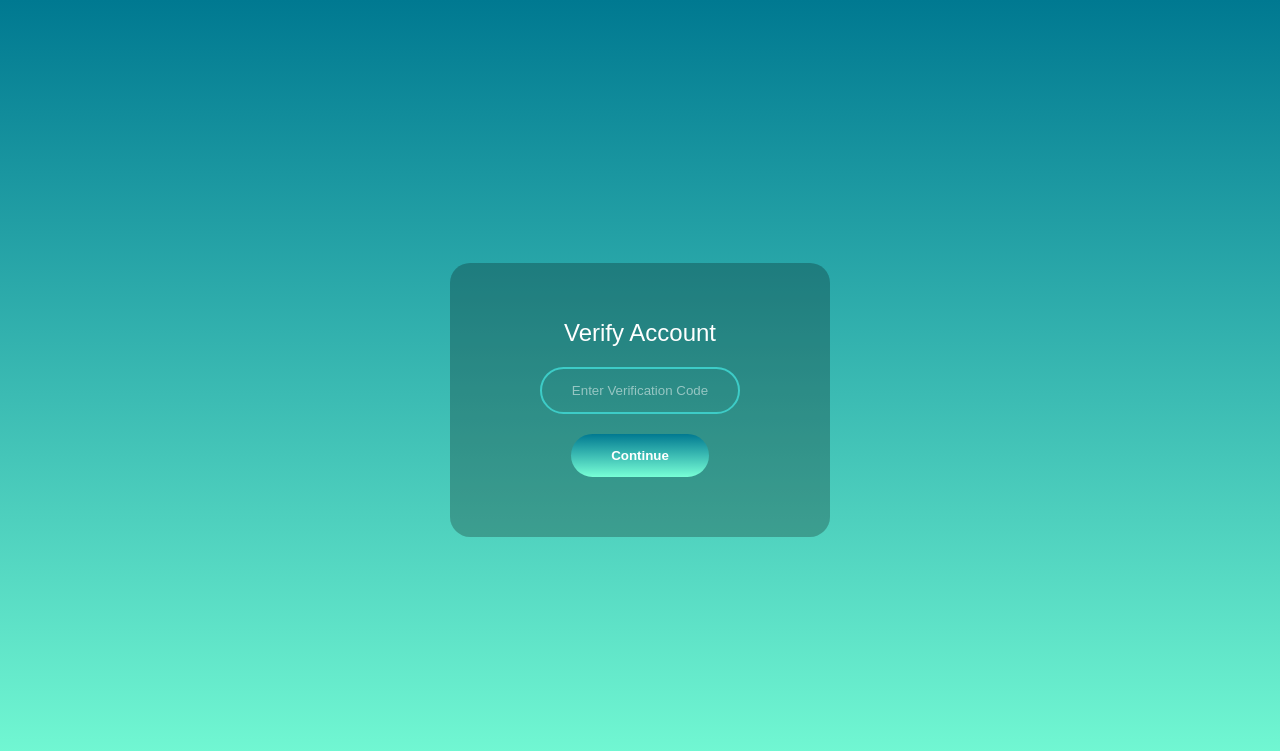
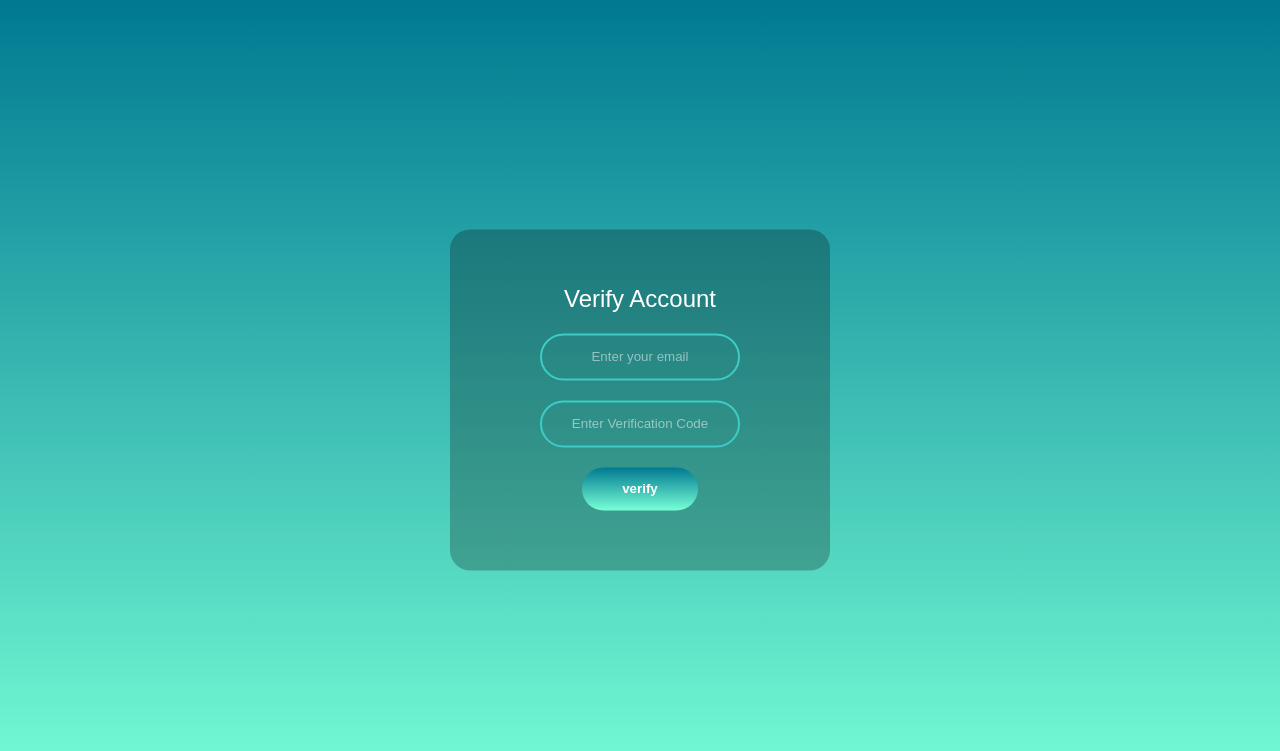
Before and after one commit to umeshkv2/e-commerce, a Flask app: page /verify in a window 1280 px wide. Shown: the top 751 px of the page. Run offline with Flask 2, Linux system fonts and the light colour scheme.

Commit message:
email verification unctionality addded

```diff
--- a/project1/main.py
+++ b/project1/main.py
@@ -1,11 +1,22 @@
+import uuid
 from flask import Flask,render_template,request,session,redirect,url_for,flash
 #importing  the database library
 from databaselib import getdbcur
+from flask_mail import Mail, Message
+from itsdangerous import URLSafeTimedSerializer,SignatureExpired
 
 app = Flask(__name__)
 # adding session key
 app.secret_key = "testing4ecommerce"
-
+#adding config for mail
+secret_url = URLSafeTimedSerializer(app.secret_key)
+app.config['MAIL_SERVER']='smtp.gmail.com'
+app.config['MAIL_PORT'] = 465
+app.config['MAIL_USERNAME'] = 'umesh.us.suman@gmail.com'
+# app.config['MAIL_PASSWORD'] = 'Enter ur pass here'
+app.config['MAIL_USE_TLS'] = False
+app.config['MAIL_USE_SSL'] = True
+mail = Mail(app)
 
 @app.route('/')
 def home():
@@ -18,7 +29,7 @@ def changepassword():
             email = session['email']
             oldpass  =  request.form['oldpass']
             newpass = request.form['newpass']
-            sql="update user set password='"+newpass+"' where email='"+email+"' AND password='"+oldpass+"' "
+            sql="update users set password='"+newpass+"' where email='"+email+"' AND password='"+oldpass+"' "
             cur=getdbcur()
             cur.execute(sql)
             n = cur.rowcount
@@ -38,7 +49,7 @@ def forget():
     if request.method == 'POST':
         em = request.form['email']
         cur = getdbcur()
-        sql = "select * from user where email = '"+em+"' "
+        sql = "select * from users where email = '"+em+"' "
         cur.execute(sql)
         n = cur.rowcount
         if n == 1 :
@@ -49,35 +60,20 @@ def forget():
     else :
         return render_template('forget.html')
 
-
-@app.route('/confirmpassword',methods = ['GET','POST'])
-def confirmpassword():
-
-    email = session['email']
-    if request.method == 'POST':
-        newpass = request.form['newpass']
-        cpass=request.form['cpass']
-        if newpass==cpass:
-           sql="update user set password='"+newpass+"' where email='"+email+"' "
-           cur=getdbcur()
-           cur.execute(sql)
-           n = cur.rowcount
-           return render_template('login.html')
-        else:
-           return render_template('changepassword.html',cmsg="Password donot mathch")
-    else:
-        render_template('changepassword.html',errormsg="You can't change password!")
-
-
-
-
 @app.route('/verify',methods = ['GET','POST'])
 def verify():
     if request.method == 'POST':
-        #em = request.form['em']
-        #cur =getdbcur()
-        return "<h1 >curreent this functionality is not active</h1>"
-    return render_template('verify.html')
+        try:
+            em = request.form['email']
+            cd = request.form['code']
+            sql = "update users set email_confirm=1 where email = '"+em+"' AND verifcode = '"+cd+"'  "
+            cur = getdbcur()
+            cur.execute(sql)
+            return render_template('verify.html',successmsg = "email confirmation successful")
+        except:
+            return render_template('verify.html',errormsg = "Email or code is incorrect")
+    else:
+        return render_template('verify.html')
 
 @app.route('/search',methods = ['GET','POST'])
 def search():
@@ -119,18 +115,23 @@ def contact():
 @app.route('/register',methods=['GET','POST'])
 def register():
     if request.method == 'POST':
-        nm = request.form['name']
-        em = request.form['email']
-        ph = request.form['mobileno']
-        ps = request.form['password']
-        cur = getdbcur()
-        sql = "insert into user values('"+nm+"','"+em+"','"+ph+"','"+ps+"')"
-        cur.execute(sql)
-        n = cur.rowcount
-        if n == 1 :
-            msg = "Registration Successful!"
-            return render_template('register.html',rmsg = msg)
-        else :
+
+        try:
+            nm = request.form['name']
+            em = request.form['email']
+            ph = request.form['mobileno']
+            ps = request.form['password']
+            code = uuid.uuid1()
+            uc = code.node
+            cmsg = Message('verification code', sender = 'umesh.us.suman@gmail.com', recipients = ['{}'.format(em)])
+            cmsg.body = "Your verification code is: {}".format(uc)
+            mail.send(cmsg)
+            cur = getdbcur()
+            sql = "insert into users(email,name,mobileno,password,verifcode) values(%s,%s,%s,%s,%s)"
+            cur.execute(sql,(em,nm,ph,ps,uc))
+            rsmsg = "Registration Successful please confirm your email!"
+            return render_template('register.html',rsmsg = rsmsg)
+        except:
             msg = "Registration Failed!"
             return render_template('register.html',rmsg = msg)
     else :
@@ -142,7 +143,7 @@ def login():
         em = request.form['email']
         ps = request.form['password']
         cur = getdbcur()
-        sql = "select * from user where email = '"+em+"' and password = '"+ps+"' "
+        sql = "select * from users where email = '"+em+"' and password = '"+ps+"' "
         cur.execute(sql)
         n = cur.rowcount
         if n == 1 :
@@ -309,7 +310,7 @@ def table_chair():
 def profile():
    if 'email' in session :
        email = session['email']
-       sql = "select * from user where email ='"+email+"' "
+       sql = "select * from users where email ='"+email+"' "
        cur = getdbcur()
        cur.execute(sql)
        data = cur.fetchall()
@@ -326,7 +327,7 @@ def editprofile():
         if request.method == 'POST':
             nm = request.form['name']
             ph = request.form['number']
-            sql="update user set name='"+nm+"' , number= '"+ph+"' where email='"+email+"'"
+            sql="update users set name='"+nm+"' , mobileno= '"+ph+"' where email='"+email+"'"
             cur=getdbcur()
             cur.execute(sql)
             return redirect(url_for('profile'))
--- a/project1/templates/register.html
+++ b/project1/templates/register.html
@@ -17,8 +17,12 @@
 			<input type="password" name="cpassword" placeholder="confirm password">
 			<input type="submit" name="" value="Sign Up">
 		  <code>Already have an account? </code><a href="login">Login</a>
+		  {% if rsmsg %}
+		  <h5 style="color:red;">{{ rsmsg }}</h5>
+		   <a id="a2" href="verify">Please verify from here</a>
+		   {%  endif %}
 			{% if rmsg %}
-		   <h5 style="color:red;">{{ rmsg }}</h5>
+		   	<h5 style="color:red;">{{ rmsg }}</h5>
 		     {% endif %}
 		</form>
 	</body>
--- a/project1/templates/verify.html
+++ b/project1/templates/verify.html
@@ -9,12 +9,15 @@
 	<body>
 		<form class="loginform" action="verify" method="post">
 			<h1 style="font-size:24px;">Verify Account</h1>
-			<input type="text" name="" placeholder="Enter Verification Code" required>
-			<input type="submit" name="" value="Continue">
-			{% if vmsg  %}
-			<h5 style="color: red;">{{vmsg}}</h5>
+			<input type="text" name="email" placeholder="Enter your email" required>
+			<input type="text" name="code" placeholder="Enter Verification Code" required>
+			<input type="submit" name="" value="verify">
+			{% if successmsg  %}
+			<h5 style="color: red;">{{successmsg}}</h5>
 			<a id="a2"  href="login"> Login</a>
 			{% endif %}
-		</form>
+			{% if errormsg  %}
+			<h5 style="color: red;">{{errormsg}}</h5>
+			{% endif %}
 	</body>
 </hmtl>
```
Also changed, not shown: project1/templates/confirmpassword.html (deleted, +0 -24 lines).
